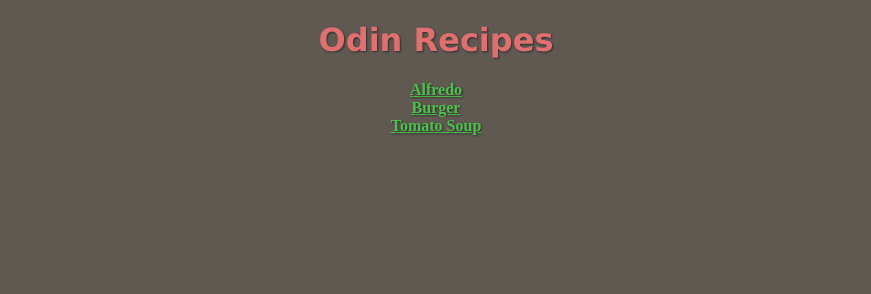
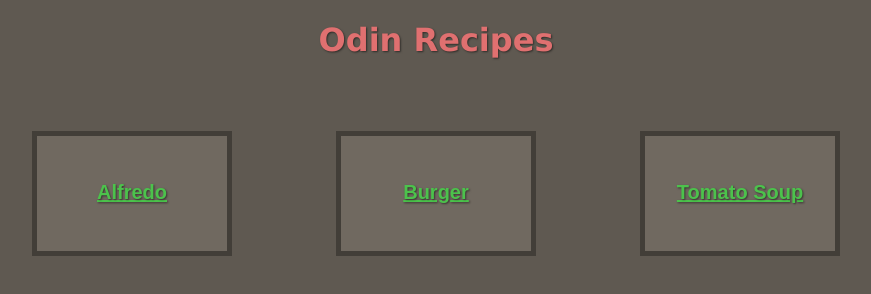
Before and after one commit to HollowGhoul16/odin-recipes, a plain HTML site: page index.html in a window 1280 px wide. Shown: the whole page, without its empty margins (204-1075 px from the left). Drawn offline with Linux system fonts and the light colour scheme.

Commit message:
I changed the home page list to look a bit more visually appealing.
This was for the block and inline lesson, and what I did was
create classes for the list items, make them inline boxes and
changed their borders and background colors, as with their
height and widths to make it look more visually appealing.
I am happy with my decisions although it would be difficult
to grow and add more recipies easily with this design.

```diff
--- a/index.html
+++ b/index.html
@@ -10,10 +10,10 @@
 
         <h1>Odin Recipes</h1>
 
-        <ul>
-            <li><a href="./recipes/alfredo.html">Alfredo</a></li>
-            <li><a href="./recipes/burger.html">Burger</a></li>
-            <li><a href="./recipes/tomatosoup.html">Tomato Soup</a></li>
+        <ul class="recipes">
+            <li class="link"><a href="./recipes/alfredo.html">Alfredo</a></li>
+            <li class="link"><a href="./recipes/burger.html">Burger</a></li>
+            <li class="link"><a href="./recipes/tomatosoup.html">Tomato Soup</a></li>
         </ul>
 
     </body>
--- a/style.css
+++ b/style.css
@@ -21,8 +21,11 @@ ul, ol {
 }
 
 a {
+    font-size: 20px;
+    font-family: 'Bangers', sans-serif;
     font-weight: bold;
     color: rgb(76, 194, 76);
+    background-color: transparent;
 }
 
 p {
@@ -33,3 +36,21 @@ li {
     list-style: none;
     color: rgb(139, 208, 255);
 }
+
+.recipes {
+    background-color: rgb(95, 89, 81);
+}
+
+.link {
+    background: rgb(112, 105, 96);
+    box-sizing: border-box;
+    display: inline-block;
+    text-align: center;
+    margin: 50px;
+    padding-top: 45px;
+    border: 5px;
+    border-style: solid;
+    border-color: rgb(66, 62, 56);
+    width: 200px;
+    height: 125px;
+}
```
